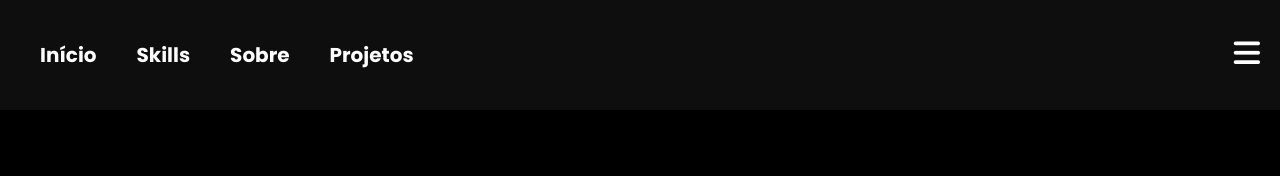
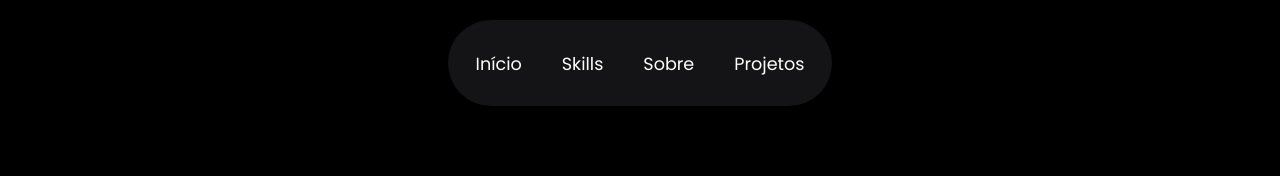
Before and after one commit to ynfleozin/portfolio, an Angular app: page / in a window 1280 px wide. Shown: the top 176 px of the page. Built offline with nearby package versions, Linux system fonts and the light colour scheme.

Commit message:
add new design in header

```diff
--- a/src/app/header/header.component.css
+++ b/src/app/header/header.component.css
@@ -13,6 +13,7 @@
   color: var(--cor0);
   font-size: 30px ;
   cursor: pointer;
+  display: none;
 }
 
 .menu-mobile{
@@ -71,7 +72,6 @@
 
 header {
   padding: 20px;
-  background-color: var(--cor4);
 }
 
 header>.interface {
@@ -81,11 +81,18 @@ header>.interface {
   font-size: 20px;
 }
 
+.menu-desktop{
+  margin: 0 auto;
+  border-radius: 9999px;
+  padding: 0.5rem;
+  background-color: #2e2c3070;
+}
+
 .menu-desktop a {
+  font-size: 1.1rem;
   color: white;
   text-decoration: none;
   display: inline-block;
-  font-weight: bolder;
 }
 
 .menu-desktop a:hover {
@@ -106,6 +113,7 @@ header>.interface {
 
 @media screen and (max-width: 1020px) {
   .abrir > i{
+    display: flex;
     font-size: 30px;
 }
 
```
